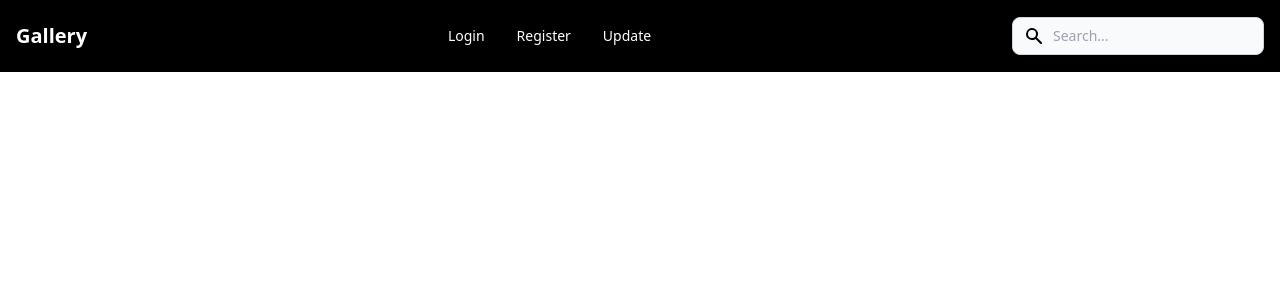
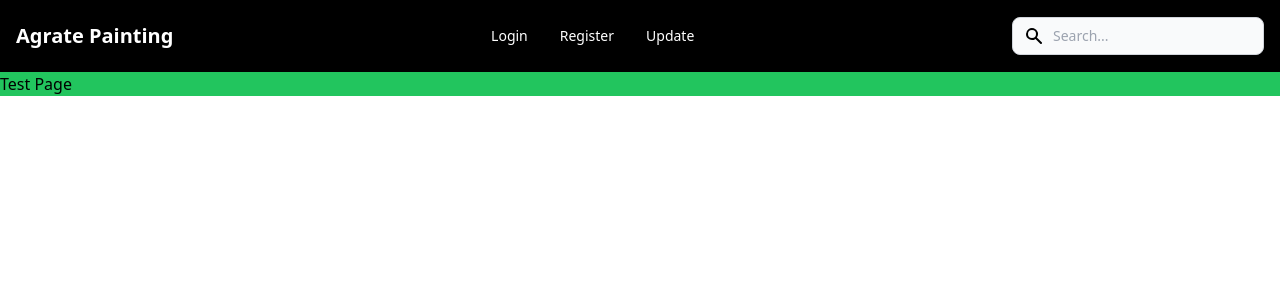
Before and after one commit to Agrate0718/Agrate-Painting, a React (Create React App) app in the folder client/: page /test in a window 1280 px wide. Shown: the top 300 px of the page. Built offline with nearby package versions, Linux system fonts and the light colour scheme.

Commit message:
test file and .env file created

```diff
--- a/client/src/App.tsx
+++ b/client/src/App.tsx
@@ -1,6 +1,7 @@
 import { BrowserRouter as Router, Routes, Route } from "react-router-dom";
 import LandingPage from "./components/Pages/LandingPage";
 import NavBar from "./components/Partials/NavBar";
+import Test from "./test-folder/Test";
 
 export default function App() {
   return (
@@ -12,10 +13,11 @@ export default function App() {
         <main className="bg-green-500 relative">
           <Routes>
             <Route path="/" element={<LandingPage />} />
+
+            <Route path="/test" element={<Test />} />
           </Routes>
         </main>
       </div>
-      {/* <footer className="border-4 mt-96 border-orange-800">footer</footer> */}
     </Router>
   );
 }
--- a/client/src/components/Pages/LandingPage.tsx
+++ b/client/src/components/Pages/LandingPage.tsx
@@ -1,3 +1,9 @@
 export default function LandingPage() {
-  return <div>Landing Page</div>;
+  console.log(process.env.REACT_APP_SERVER_URL);
+  return (
+    <div>
+      <p>Landing Page</p>
+      <img src="https://aaaimagebucket.s3.us-east-1.amazonaws.com/2020/04/Emerging-Butterfly-Giclee-745x1024.jpg"></img>
+    </div>
+  );
 }
--- a/client/src/components/Partials/NavBar.tsx
+++ b/client/src/components/Partials/NavBar.tsx
@@ -6,7 +6,7 @@ export default function NavBar() {
       <div className="container flex flex-wrap items-center justify-between mx-auto">
         <Link to={"/"} className="flex items-center">
           <span className="self-center text-xl font-semibold whitespace-nowrap dark:text-grey-500 text-white hover:bg-gray-100 md:hover:bg-transparent md:hover:text-red-700">
-            Gallery
+            Agrate Painting
           </span>
         </Link>
         <div className="flex md:order-2">
--- /dev/null
+++ b/client/src/test-folder/Test.tsx
@@ -0,0 +1,9 @@
+export default function Test() {
+  console.log("test page");
+
+  return (
+    <html>
+      <p>Test Page</p>
+    </html>
+  );
+}
```
